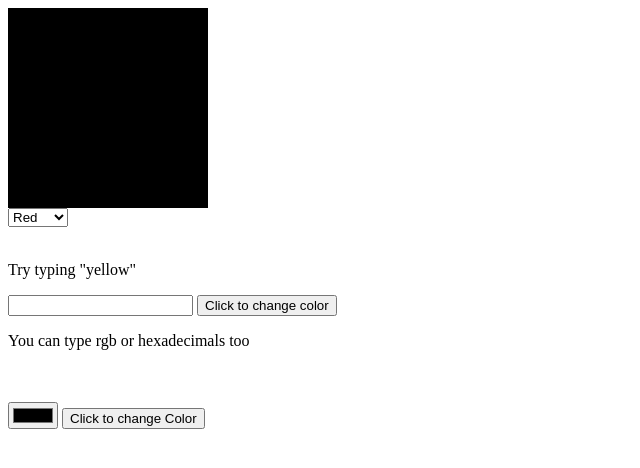
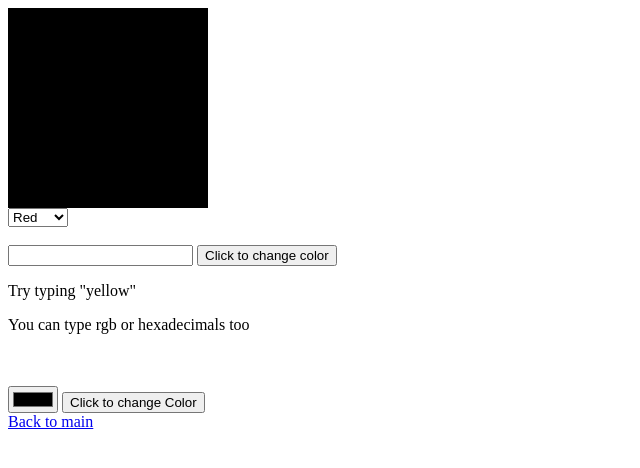
Before and after one commit to LimarAryan/color-app, a plain HTML site: page index.html in a window 1280 px wide. Shown: the whole page, without its empty margins (0-640 px from the left). Drawn offline with Linux system fonts and the light colour scheme.

Commit message:
from color-app in my repo added to portfolio and added comments into code

```diff
--- a/index.html
+++ b/index.html
@@ -10,36 +10,45 @@
 
 
     <body>
+
+        <!--div to create color box and for drop down menu-->
         <div id="box"></div>
         <select onchange="changeBackground(this)">
             <option value ="red">Red</option>
             <option value = "blue">Blue</option>
             <option value = "green">Green</option>
         </select>
+        <!--end div-->
+
 
         <!--line breaks-->
         <br>
         <br>
         <!--end line breaks-->
 
-        <p>Try typing "yellow"</p>
+            <!--text input box-->
+            <input type="text" id="colorInputText">
+            <input type="button" id = "colorButton" value="Click to change color" onclick = "changeColor()">
+
+            <p>Try typing "yellow"</p>
+            <p>You can type rgb or hexadecimals too</p>
+            <!--end text input box-->
+
+        <!--line breaks-->
+        <br>
+        <br>
+        <!--end line breaks-->
 
 
-        <input type="text" id="colorInputText">
-        <input type="button" id = "colorButton" value="Click to change color" onclick = "changeColor()">
-
-        <p>You can type rgb or hexadecimals too</p>
+        <!--color value selector-->
+        <input type="color" id="colorInputColor">
+        <input type="button" value="Click to change Color" onclick = changeColor2()>
+        <!--end color value selector-->
 
         <br>
-        <br>
+        <a href = https://limararyan.github.io>Back to main</a>
 
-        <input type="color" id="colorInputColor">
-        <input type="button" value="Click to change Color" onclick = changeColor2()>
-
-
-
-
-
+        <!--javascript-->
         <script>
             function changeColor(){
                 let color = document.getElementById("colorInputText").value;
```
